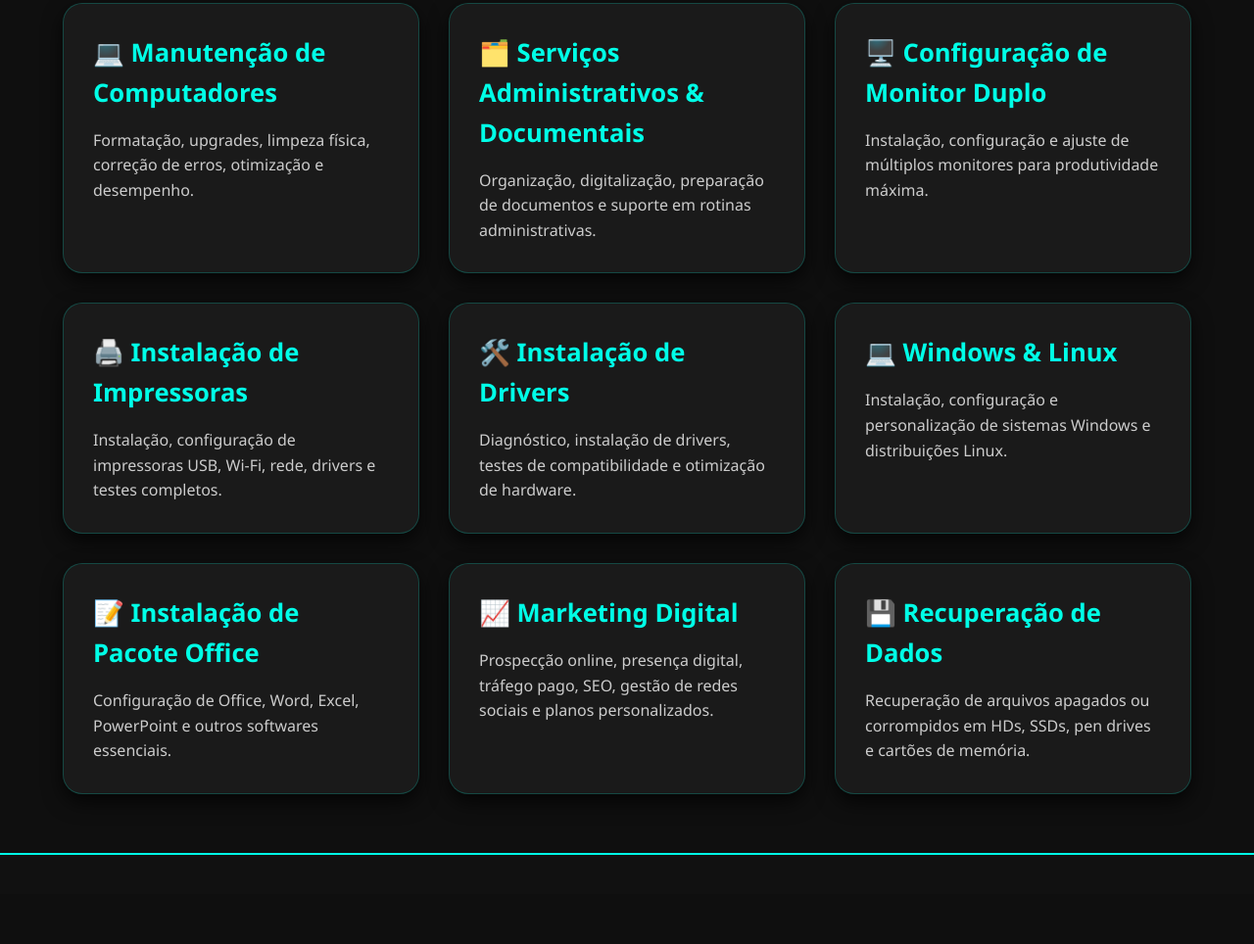
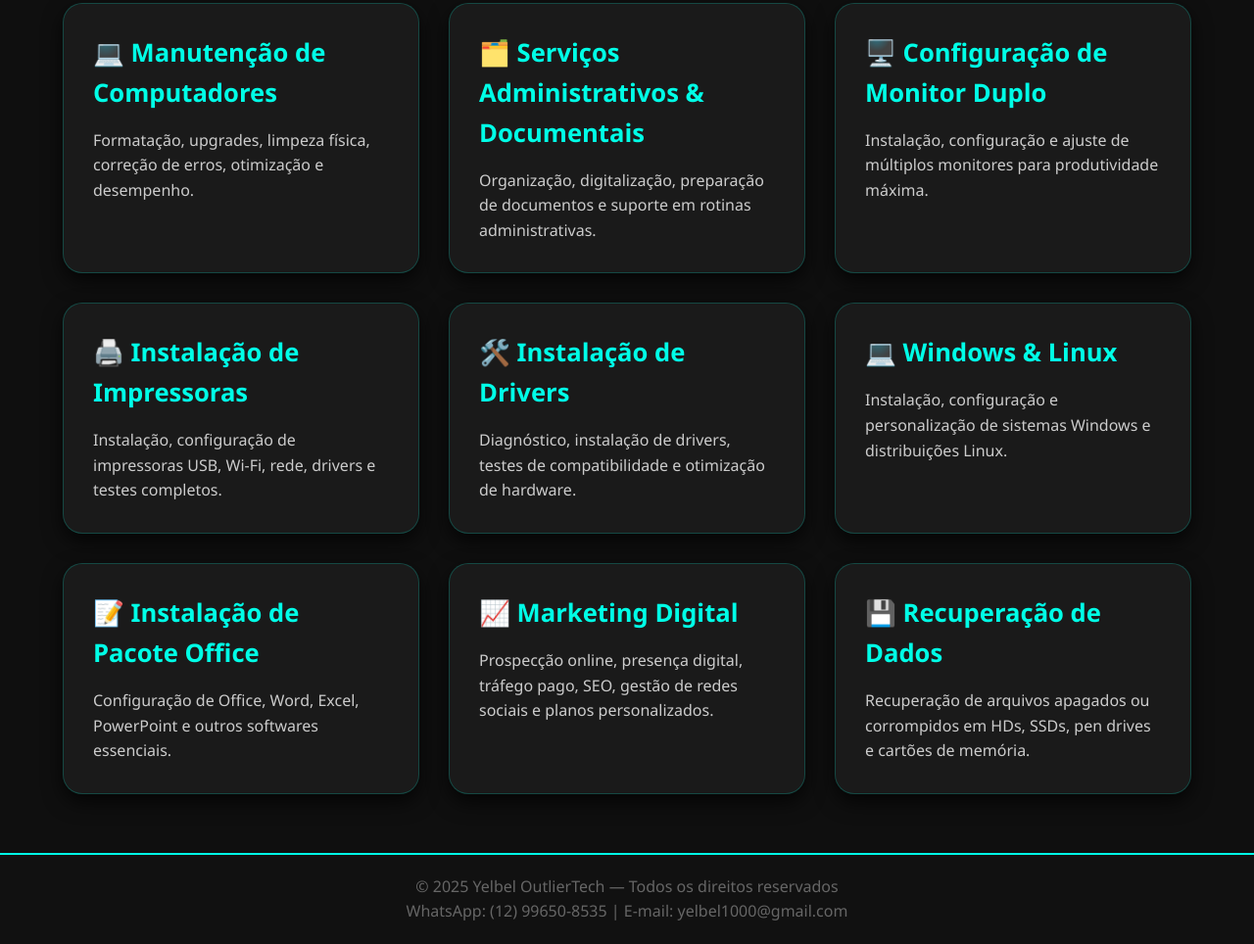
Before and after one commit to eme88/yelbel, a plain HTML site: page index.html in a window 1280 px wide. Shown: the part 363-1327 px from the top of the page at 98% size. Before the commit the page ends 1276 px from the top, so only its background shows below. Drawn offline with Linux system fonts and the light colour scheme.

Commit message:
Update index.html

```diff
--- a/index.html
+++ b/index.html
@@ -55,18 +55,15 @@
                     <p>Configuração de Office, Word, Excel, PowerPoint e outros softwares essenciais.</p>
                 </a>
 
-                <!-- NOVO MÓDULO ADICIONADO -->
                 <a href="marketing.html" target="_blank" class="card">
                     <h3>📈 Marketing Digital</h3>
                     <p>Prospecção online, presença digital, tráfego pago, SEO, gestão de redes sociais e planos personalizados.</p>
                 </a>
 
-                <!-- NOVO MÓDULO ADICIONADO -->
                 <a href="recuperacao.html" target="_blank" class="card">
                     <h3>💾 Recuperação de Dados</h3>
                     <p>Recuperação de arquivos apagados ou corrompidos em HDs, SSDs, pen drives e cartões de memória.</p>
                 </a>
-
 
             </div>
         </div>
@@ -74,7 +71,8 @@
 
     <footer>
         <div class="container">
-            <!-- <p>&copy; 2025 Yelbel Tech Solutions — Todos os direitos reservados</p> -->
+            <p>&copy; 2025 Yelbel OutlierTech — Todos os direitos reservados</p>
+            <p>WhatsApp: (12) 99650-8535 | E-mail: <a href="mailto:yelbel1000@gmail.com">yelbel1000@gmail.com</a></p>
         </div>
     </footer>
 
```
